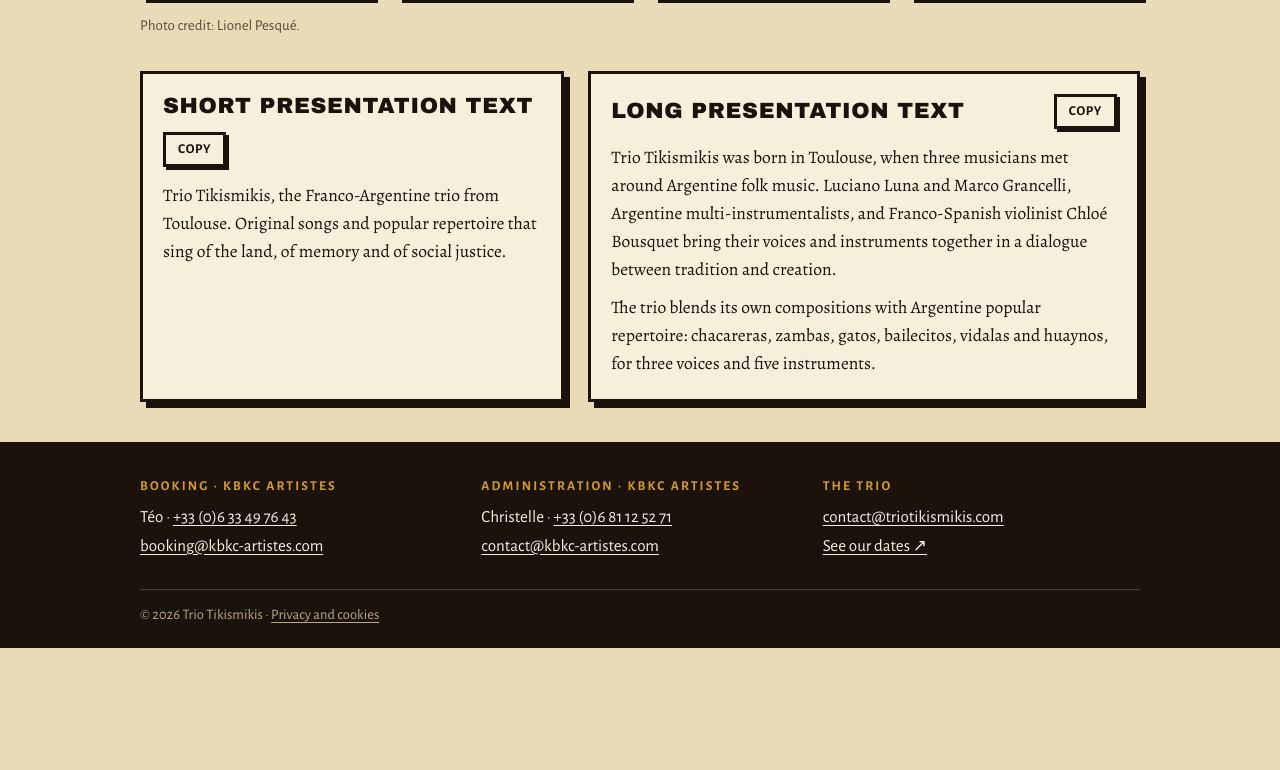
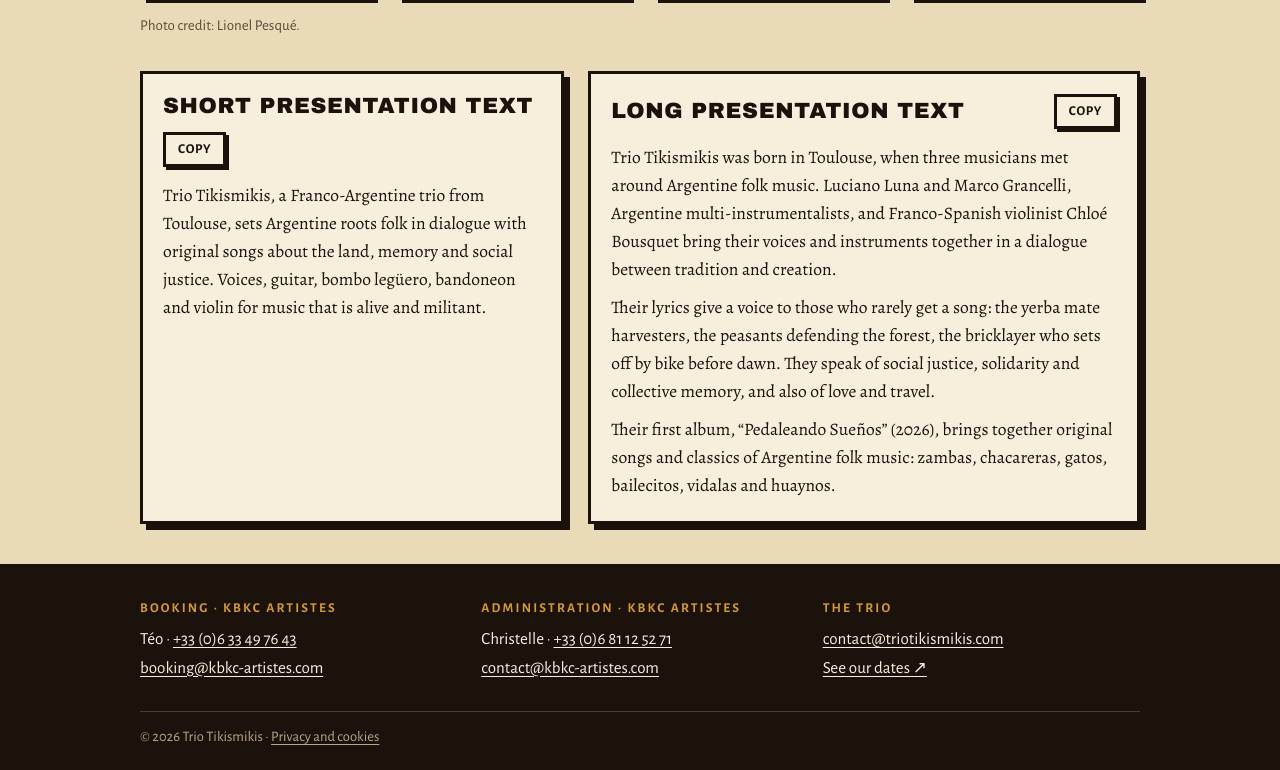
Before and after one commit to MarcoGrancelli/tikismikis, a plain HTML site: page pro.html in a window 1280 px wide. Shown: the part 1164-1934 px from the top of the page. Before the commit the page ends 1812 px from the top, so only its background shows below. Drawn offline with nearby package versions, Linux system fonts and the light colour scheme; a web font is replaced by a local one.

Commit message:
pro modif

```diff
--- a/pro.html
+++ b/pro.html
@@ -204,13 +204,14 @@
     <div class="textos">
       <article class="ficha">
         <div class="cabo"><h3 data-t="corto">Texto de presentación corto</h3><button type="button" class="btn claro" data-copiar="textoCorto" data-t="copiar">Copiar</button></div>
-        <div class="texto" id="textoCorto"><p data-t="corto-1">Trío Tikismikis, el trío franco-argentino de Toulouse. Canciones propias y repertorio popular que cantan la tierra, la memoria y la justicia social.</p></div>
+        <div class="texto" id="textoCorto"><p data-t="corto-1">El Trío Tikismikis, franco-argentino de Toulouse, hace dialogar el folclore argentino de raíz con canciones propias sobre la tierra, la memoria y la justicia social. Voces, guitarra, bombo legüero, bandoneón y violín para una música viva y militante.</p></div>
       </article>
       <article class="ficha">
         <div class="cabo"><h3 data-t="largo">Texto de presentación largo</h3><button type="button" class="btn claro" data-copiar="textoLargo" data-t="copiar">Copiar</button></div>
         <div class="texto" id="textoLargo">
-          <p data-t="largo-1">El Trío Tikismikis nació en Toulouse, del encuentro de tres músicos en torno al folclore argentino. Luciano Luna y Marco Grancelli, multiinstrumentistas argentinos, y la violinista franco-española Chloé Bousquet unen sus voces y sus instrumentos para hacer dialogar tradición y creación.</p>
-          <p data-t="largo-2">El trío mezcla composiciones propias con repertorio popular argentino: chacareras, zambas, gatos, bailecitos, vidalas y huaynos, a tres voces y con cinco instrumentos.</p>
+          <p data-t="largo-1">El Trío Tikismikis nació en Toulouse del encuentro de tres músicos en torno al folclore argentino. Luciano Luna y Marco Grancelli, multiinstrumentistas argentinos, y la violinista franco-española Chloé Bousquet unen voces e instrumentos para hacer dialogar tradición y creación.</p>
+          <p data-t="largo-2">Sus letras dan voz a quienes rara vez tienen canción: los cosecheros de yerba mate, los campesinos que defienden el monte, el albañil que sale en bicicleta antes del amanecer. Hablan de justicia social, solidaridad y memoria colectiva, y también del amor y del viaje.</p>
+          <p data-t="largo-3">Su primer disco, «Pedaleando Sueños» (2026), reúne canciones propias y clásicos del folclore argentino: zambas, chacareras, gatos, bailecitos, vidalas y huaynos.</p>
         </div>
       </article>
     </div>
@@ -247,10 +248,11 @@ var TEXTOS = {
   "logo": ["↓ Logo", "↓ Logo"],
   "credito": ["Crédit photo : Lionel Pesqué.", "Photo credit: Lionel Pesqué."],
   "corto": ["Texte de présentation court", "Short presentation text"],
-  "corto-1": ["Trio Tikismikis, le trio franco-argentin de Toulouse. Des chansons originales et un répertoire populaire qui chantent la terre, la mémoire et la justice sociale.", "Trio Tikismikis, the Franco-Argentine trio from Toulouse. Original songs and popular repertoire that sing of the land, of memory and of social justice."],
+  "corto-1": ["Le Trio Tikismikis, franco-argentin de Toulouse, fait dialoguer le folklore argentin à la racine avec des chansons originales sur la terre, la mémoire et la justice sociale. Voix, guitare, bombo legüero, bandonéon et violon pour une musique vivante et militante.", "Trio Tikismikis, a Franco-Argentine trio from Toulouse, sets Argentine roots folk in dialogue with original songs about the land, memory and social justice. Voices, guitar, bombo legüero, bandoneon and violin for music that is alive and militant."],
   "largo": ["Texte de présentation long", "Long presentation text"],
   "largo-1": ["Le Trio Tikismikis est né à Toulouse, de la rencontre de trois musiciens autour du folklore argentin. Luciano Luna et Marco Grancelli, multi-instrumentistes argentins, et la violoniste franco-espagnole Chloé Bousquet unissent leurs voix et leurs instruments pour faire dialoguer tradition et création.", "Trio Tikismikis was born in Toulouse, when three musicians met around Argentine folk music. Luciano Luna and Marco Grancelli, Argentine multi-instrumentalists, and Franco-Spanish violinist Chloé Bousquet bring their voices and instruments together in a dialogue between tradition and creation."],
-  "largo-2": ["Le trio mêle ses compositions au répertoire populaire argentin : chacareras, zambas, gatos, bailecitos, vidalas et huaynos, à trois voix et avec cinq instruments.", "The trio blends its own compositions with Argentine popular repertoire: chacareras, zambas, gatos, bailecitos, vidalas and huaynos, for three voices and five instruments."],
+  "largo-2": ["Leurs paroles donnent voix à celles et ceux qui ont rarement leur chanson : les cueilleurs de yerba mate, les paysans qui défendent la forêt, le maçon qui part à vélo avant l'aube. Elles parlent de justice sociale, de solidarité et de mémoire collective, mais aussi d'amour et de voyage.", "Their lyrics give a voice to those who rarely get a song: the yerba mate harvesters, the peasants defending the forest, the bricklayer who sets off by bike before dawn. They speak of social justice, solidarity and collective memory, and also of love and travel."],
+  "largo-3": ["Leur premier album, « Pedaleando Sueños » (2026), réunit des chansons originales et des classiques du folklore argentin : zambas, chacareras, gatos, bailecitos, vidalas et huaynos.", "Their first album, “Pedaleando Sueños” (2026), brings together original songs and classics of Argentine folk music: zambas, chacareras, gatos, bailecitos, vidalas and huaynos."],
   "copiar": ["Copier", "Copy"],
   "admin": ["Administration · KBKC Artistes", "Administration · KBKC Artistes"],
   "trio": ["Le trio", "The trio"],
```
